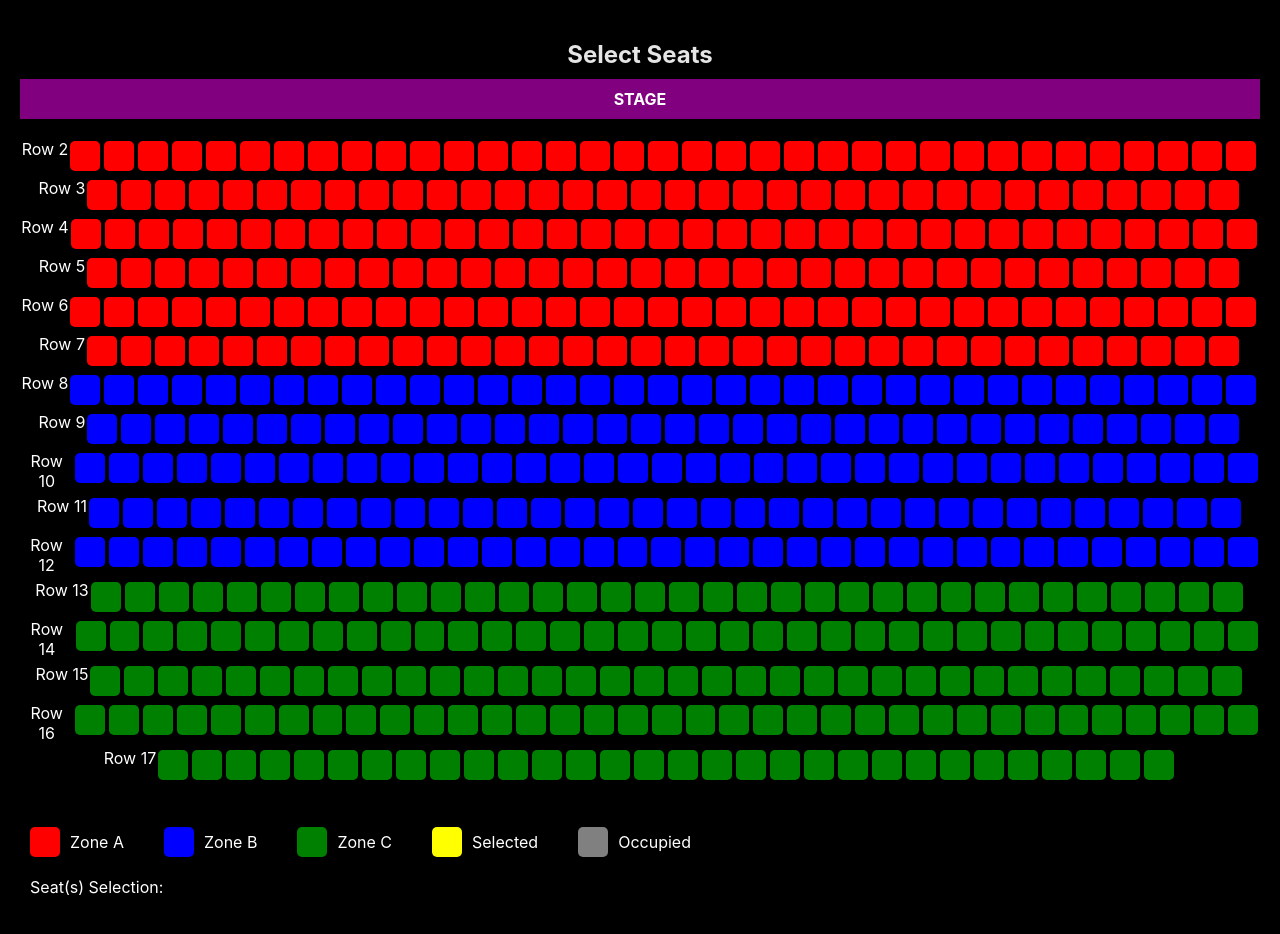
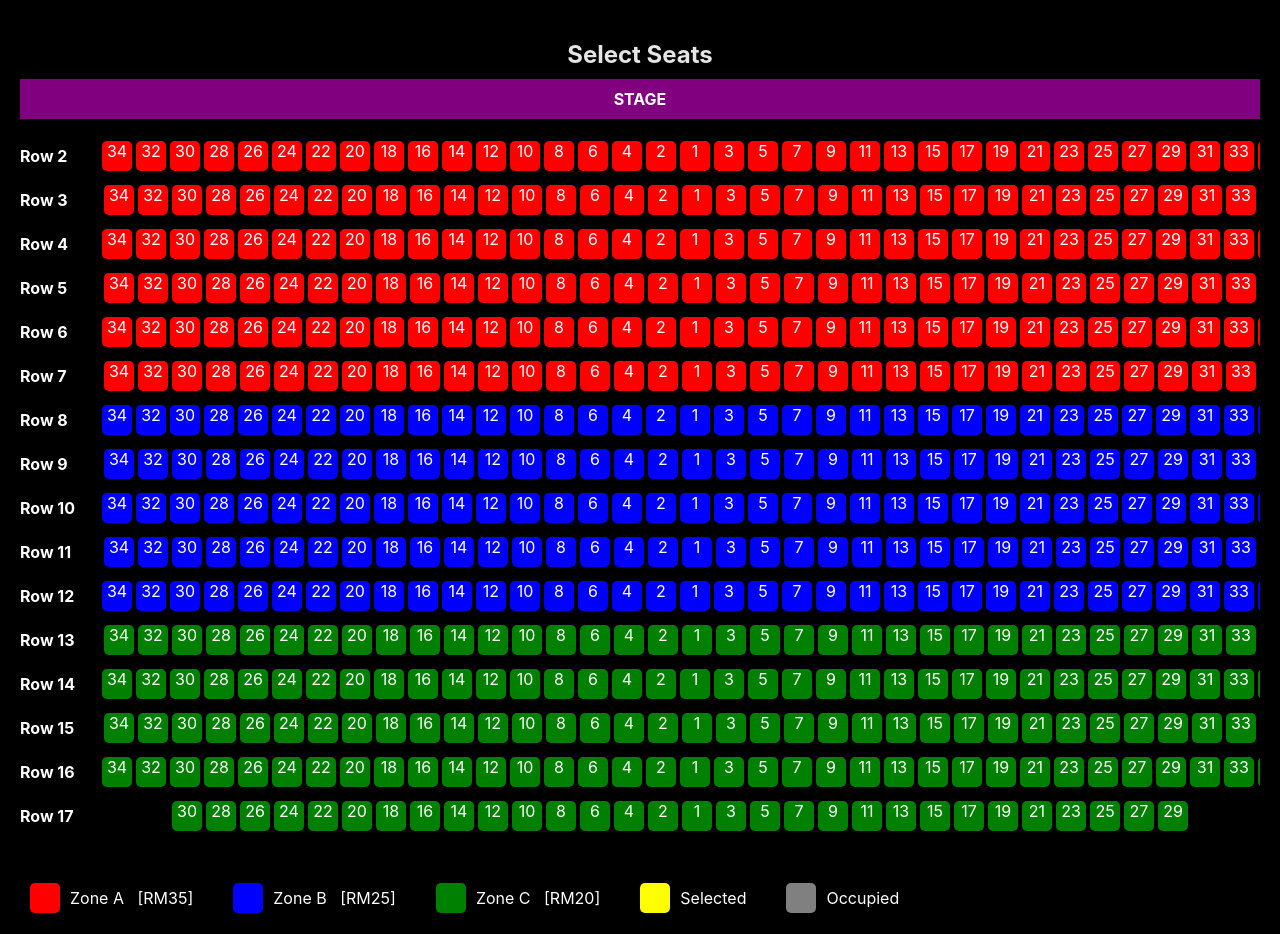
Before and after one commit to Shuying28/bloom-in-motion, a React (Create React App) app: page /seatselection in a window 1280 px wide. Shown: the top 934 px of the page. Built offline with nearby package versions, Linux system fonts and the light colour scheme.

Commit message:
adjusting ui

```diff
--- a/src/App.tsx
+++ b/src/App.tsx
@@ -12,10 +12,7 @@ function App() {
       <Routes>
         <Route path="/" element={<Home />} />
         <Route path="/seatselection" element={<SeatSelection />} />
-        <Route
-          path="/confirmTicket"
-          element={<ConfirmTicket seats={[]} totalPrice={100} />}
-        />
+        <Route path="/confirmTicket" element={<ConfirmTicket />} />
         <Route path="/payment" element={<Payment />} />
         <Route path="/success" element={<Success />} />
       </Routes>
--- a/src/pages/confirmTicket.tsx
+++ b/src/pages/confirmTicket.tsx
@@ -1,14 +1,11 @@
 import React, { useEffect, useState } from "react";
 import "./styles/confirmTicket.css";
-import { useNavigate } from "react-router-dom";
+import { useLocation, useNavigate } from "react-router-dom";
 
-interface ConfirmTicketProps {
-  seats: string[];
-  totalPrice: number;
-}
-
-const ConfirmTicket: React.FC<ConfirmTicketProps> = ({ seats, totalPrice }) => {
+const ConfirmTicket: React.FC = () => {
   const navigate = useNavigate();
+  const location = useLocation();
+  const { selectedSeats, totalPrice } = location.state || {};
   const [paymentMethod, setPaymentMethod] = useState<string>("");
   const [checked, setChecked] = useState(false);
   const [confirm, setConfirm] = useState(false);
@@ -32,7 +29,7 @@ const ConfirmTicket: React.FC<ConfirmTicketProps> = ({ seats, totalPrice }) => {
       <h2>Confirm Ticket</h2>
       <div className="ticket-info">
         <h3>Seats(s)</h3>
-        <p>{seats.join(", ")}</p>
+        <p>{selectedSeats.join(", ")}</p>
       </div>
       <hr style={{ border: "1px solid #ccc", margin: "10px 0" }} />
       <div className="ticket-info">
@@ -46,8 +43,8 @@ const ConfirmTicket: React.FC<ConfirmTicketProps> = ({ seats, totalPrice }) => {
           <input
             type="radio"
             name="paymentMethod"
-            checked={paymentMethod === "bankTransfer"}
-            onChange={() => handlePaymentSelection("bankTransfer")}
+            checked={paymentMethod === "Bank Transfer"}
+            onChange={() => handlePaymentSelection("Bank Transfer")}
           />
           Bank Transfer
           <div className="bank-info">
@@ -63,8 +60,8 @@ const ConfirmTicket: React.FC<ConfirmTicketProps> = ({ seats, totalPrice }) => {
           <input
             type="radio"
             name="paymentMethod"
-            checked={paymentMethod === "tng"}
-            onChange={() => handlePaymentSelection("tng")}
+            checked={paymentMethod === "Touch 'n Go eWallet"}
+            onChange={() => handlePaymentSelection("Touch 'n Go eWallet")}
           />
           Touch 'n Go eWallet
           <div className="tng-info">
@@ -130,11 +127,19 @@ const ConfirmTicket: React.FC<ConfirmTicketProps> = ({ seats, totalPrice }) => {
         </div>
       </div>
 
-      <div style={{ textAlign: "center" }}>
+      <div style={{ display: "flex", justifyContent: "center" }}>
         <button
           className={`next-button ${confirm ? "active" : "disabled"}`}
           disabled={!confirm}
-          onClick={() => navigate("/payment")}
+          onClick={() =>
+            navigate("/payment", {
+              state: {
+                selectedSeats,
+                totalPrice,
+                paymentMethod,
+              },
+            })
+          }
         >
           Next
         </button>
--- a/src/pages/seatSelection.tsx
+++ b/src/pages/seatSelection.tsx
@@ -4,26 +4,26 @@ import { useNavigate } from "react-router-dom";
 
 const SeatSelection: React.FC = () => {
   const [selectedSeats, setSelectedSeats] = useState<string[]>([]);
+  const [totalPrice, setTotalPrice] = useState(0);
   const navigate = useNavigate();
 
-  // from row 2 - 17
   const seatCounts = {
-    2: 35, // Row 2: 35 seats
-    3: 34, // Row 3: 34 seats
-    4: 35, // Row 4: 35 seats
-    5: 34, // Row 5: 34 seats
-    6: 35, // Row 6: 35 seats
-    7: 34, // Row 7: 34 seats
-    8: 35, // Row 8: 35 seats
-    9: 34, // Row 9: 34 seats
-    10: 35, // Row 10: 35 seats
-    11: 34, // Row 11: 34 seats
-    12: 35, // Row 12: 35 seats
-    13: 34, // Row 13: 34 seats
-    14: 35, // Row 14: 35 seats
-    15: 34, // Row 15: 34 seats
-    16: 35, // Row 16: 35 seats
-    17: 30, // Row 17: 30 seats
+    2: 35,
+    3: 34,
+    4: 35,
+    5: 34,
+    6: 35,
+    7: 34,
+    8: 35,
+    9: 34,
+    10: 35,
+    11: 34,
+    12: 35,
+    13: 34,
+    14: 35,
+    15: 34,
+    16: 35,
+    17: 30,
   };
 
   const zones = {
@@ -32,14 +32,60 @@ const SeatSelection: React.FC = () => {
     C: { startRow: 13, endRow: 17, color: "green" },
   };
 
+  const earlyBirdPrices = {
+    A: 30,
+    B: 20,
+    C: 15,
+  };
+
+  const normalPrices = {
+    A: 35,
+    B: 25,
+    C: 20,
+  };
+
+  const isEarlyBird = (): boolean => {
+    const today = new Date();
+    const earlyBirdStart = new Date(today.getFullYear(), 9, 1); // 1/10
+    const earlyBirdEnd = new Date(today.getFullYear(), 9, 10); // 10/10
+
+    return today >= earlyBirdStart && today <= earlyBirdEnd;
+  };
+
+  const currentPrices = isEarlyBird() ? earlyBirdPrices : normalPrices;
+
   const handleSeatClick = (zone: string, row: number, seat: number) => {
     const seatCode = `${zone}${row}-${seat < 10 ? `0${seat}` : seat}`;
+    const isSelected = selectedSeats.includes(seatCode);
 
-    setSelectedSeats((prev) =>
-      prev.includes(seatCode)
-        ? prev.filter((s) => s !== seatCode)
-        : [...prev, seatCode]
-    );
+    let updatedSeats;
+    let updatedPrice = totalPrice;
+
+    if (isSelected) {
+      // Remove seat and subtract its price
+      updatedSeats = selectedSeats.filter((s) => s !== seatCode);
+      updatedPrice -= currentPrices[zone as keyof typeof currentPrices];
+    } else {
+      // Add seat and its price
+      updatedSeats = [...selectedSeats, seatCode];
+      updatedPrice += currentPrices[zone as keyof typeof currentPrices];
+    }
+
+    setSelectedSeats(updatedSeats);
+    setTotalPrice(updatedPrice);
+  };
+
+  const generateSeatNumbers = (rowCount: number) => {
+    const evenNumbers = [];
+    const oddNumbers = [];
+
+    // Generating seat numbers, even on the left, odd on the right
+    for (let seat = rowCount; seat >= 1; seat--) {
+      if (seat % 2 === 0) evenNumbers.push(seat);
+      else oddNumbers.push(seat);
+    }
+
+    return [...evenNumbers, ...oddNumbers.reverse()];
   };
 
   const renderSeats = () => {
@@ -51,31 +97,31 @@ const SeatSelection: React.FC = () => {
           row <= zones[key as keyof typeof zones].endRow
       );
 
-      const seatRow = [];
-      for (
-        let seat = 1;
-        seat <= seatCounts[row as keyof typeof seatCounts];
-        seat++
-      ) {
-        const seatCode = `${zone}${row}-${seat < 10 ? `0${seat}` : seat}`;
+      const seatNumbers = generateSeatNumbers(
+        seatCounts[row as keyof typeof seatCounts]
+      );
+
+      const seatRow = seatNumbers.map((seatNum) => {
+        const seatCode = `${zone}${row}-${seatNum}`;
         const isSelected = selectedSeats.includes(seatCode);
 
-        seatRow.push(
+        return (
           <div
             key={seatCode}
             className={`seat ${zones[zone as keyof typeof zones].color} ${
               isSelected ? "selected" : ""
             }`}
-            onClick={() => handleSeatClick(zone!, row, seat)}
+            onClick={() => handleSeatClick(zone!, row, seatNum)}
           >
-            {/* Render seat visual here */}
+            {seatNum} {/* Render seat number */}
           </div>
         );
-      }
+      });
 
       seatRows.push(
         <div key={row} className="seat-row">
-          Row {row} {seatRow}
+          <div className="row-label">Row {row}</div>
+          <div className="seat-wrapper">{seatRow}</div>
         </div>
       );
     }
@@ -89,19 +135,22 @@ const SeatSelection: React.FC = () => {
       <div className="seating-chart">{renderSeats()}</div>
 
       <div className="legend">
-        <div style={{ display: "flex" }}>
-          <span className="seat red"></span> Zone A
+        <div style={{ marginBottom: "20px" }}>
+          <span className="seat red"></span> Zone A &nbsp; [RM
+          {currentPrices["A"]}]
         </div>
-        <div>
-          <span className="seat blue"></span> Zone B
+        <div style={{ marginBottom: "20px" }}>
+          <span className="seat blue"></span> Zone B &nbsp; [RM
+          {currentPrices["B"]}]
         </div>
-        <div>
-          <span className="seat green"></span> Zone C
+        <div style={{ marginBottom: "20px" }}>
+          <span className="seat green"></span> Zone C &nbsp; [RM
+          {currentPrices["C"]}]
         </div>
-        <div>
+        <div style={{ marginBottom: "20px" }}>
           <span className="seat selected"></span> Selected
         </div>
-        <div>
+        <div style={{ marginBottom: "20px" }}>
           <span className="seat reserved"></span> Occupied
         </div>
       </div>
@@ -110,13 +159,22 @@ const SeatSelection: React.FC = () => {
         Seat(s) Selection: {selectedSeats.join(", ")}
       </div>
 
+      <div style={{ display: "flex", justifyContent: "center" }}>
         <button
           className="next-button"
           disabled={selectedSeats.length === 0}
-        onClick={() => navigate("/confirmTicket", { state: { selectedSeats } })}
+          onClick={() =>
+            navigate("/confirmTicket", {
+              state: {
+                selectedSeats,
+                totalPrice,
+              },
+            })
+          }
         >
           Next
         </button>
+      </div>
     </div>
   );
 };
--- a/src/pages/styles/confirmTicket.css
+++ b/src/pages/styles/confirmTicket.css
@@ -1,7 +1,6 @@
 .confirm-ticket-page {
   background-color: #181414;
   color: white;
-  width: 100%;
   padding: 20px;
 }
 
--- a/src/pages/styles/payment.css
+++ b/src/pages/styles/payment.css
@@ -1,7 +1,6 @@
 .payment-page {
   background-color: #181414;
   color: white;
-  width: 100vw;
   height: 100vh;
   padding: 20px;
 }
@@ -13,11 +12,18 @@
   margin-bottom: 20px;
 }
 
+.payment-page label {
+  display: block;
+  margin-bottom: 10px;
+}
+
 .payment-page .ant-input {
   background-color: #2c2c2c;
   color: white;
   border: none;
+  padding: 8px 11px !important;
   border-radius: 10px;
+  margin-bottom: 20px !important;
 }
 
 .payment-page .ant-input::placeholder {
@@ -33,7 +39,7 @@
   font-size: 1em;
   font-weight: bold;
   cursor: pointer;
-  margin-top: 50px;
+  margin-top: 50px !important;
   width: 30%;
 }
 
--- a/src/pages/styles/seatSelection.css
+++ b/src/pages/styles/seatSelection.css
@@ -15,13 +15,25 @@
 .seating-chart {
   display: flex;
   flex-direction: column;
-  align-items: center;
   overflow-x: auto;
 }
 
 .seat-row {
   display: flex;
-  margin-bottom: 5px;
+  align-items: center;
+  margin-bottom: 10px;
+}
+
+.row-label {
+  flex: 0 0 80px;
+  text-align: left;
+  font-weight: bold;
+}
+
+.seat-wrapper {
+  flex: 1;
+  display: flex;
+  justify-content: center;
 }
 
 .seat {
@@ -46,6 +58,7 @@
 
 .seat.selected {
   background-color: yellow;
+  color: black;
 }
 
 .seat.reserved {
@@ -53,9 +66,17 @@
 }
 
 .legend {
-  display: flex;
-  justify-content: left;
   margin-top: 40px;
+  flex-wrap: wrap;
+}
+
+@media screen and (min-width: 670px) {
+  .legend {
+    display: flex;
+    justify-content: left;
+    margin-top: 40px;
+    flex-wrap: wrap;
+  }
 }
 
 .legend div {
@@ -70,7 +91,6 @@
 
 .seat-info {
   display: flex;
-  margin-top: 20px;
   margin-left: 10px;
 }
 
```
Also changed, not shown: src/pages/payment.tsx (+27 -2 lines). Lines whose indentation alone changed are shown as unchanged.
